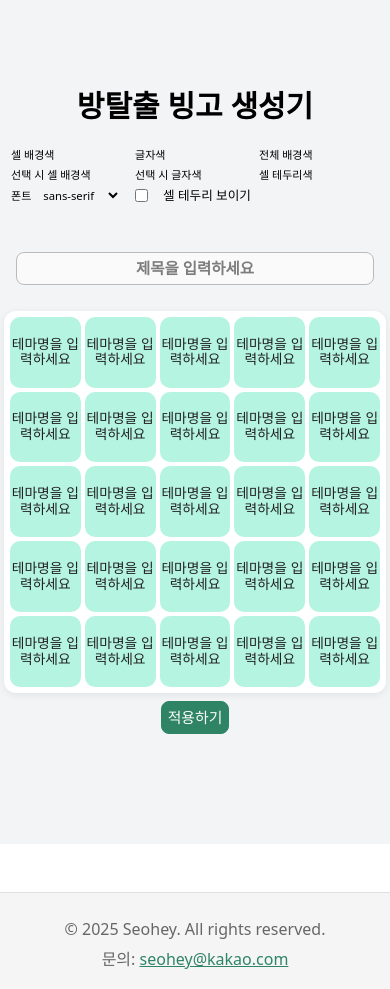
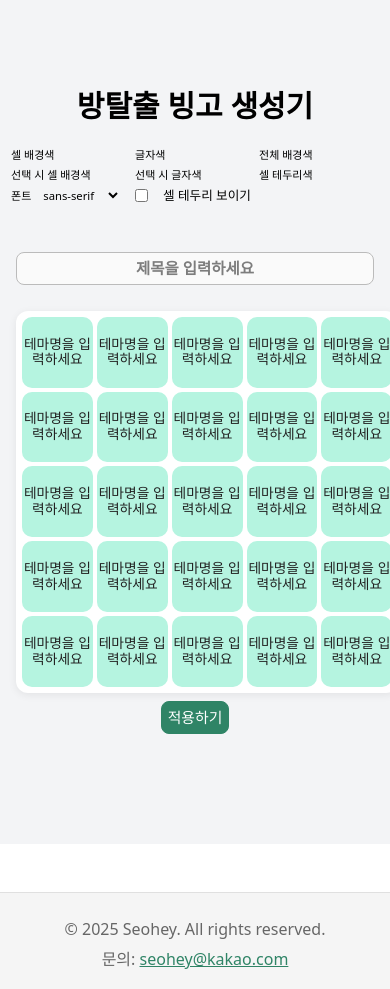
Before and after one commit to skojphy/bingo-generator, a SvelteKit app: page / in a window 390 px wide. Built offline with nearby package versions, Linux system fonts and the light colour scheme; some icons are missing.

Commit message:
fix: 🟩 빙고판 좌우 여백 및 정사각형 셀 완벽 고정
- margin: 0 auto, min-width/min-height/margin-left/right 제거

```diff
--- a/src/components/Board.svelte
+++ b/src/components/Board.svelte
@@ -191,7 +191,7 @@
 		placeholder="제목을 입력하세요"
 		bind:value={boardTitle}
 		maxlength={40}
-		on:input={() => styleChanged = true}
+		on:input={() => (styleChanged = true)}
 	/>
 </div>
 
@@ -205,7 +205,9 @@
 			<div
 				class="cell-outer"
 				on:click={() => toggleCell(i, j)}
-				on:keydown={(e) => { if (e.key === 'Enter' || e.key === ' ') toggleCell(i, j); }}
+				on:keydown={(e) => {
+					if (e.key === 'Enter' || e.key === ' ') toggleCell(i, j);
+				}}
 				tabindex="0"
 				role="button"
 				aria-pressed={checked[i][j]}
@@ -225,7 +227,11 @@
 						: 'none'};color:{checked[i][j] ? styleConfig.checkedCellTextColor : styleConfig.color};"
 				></textarea>
 				<div
-					class="cell-content {board[i][j]?.length > 24 ? 'shrink2' : board[i][j]?.length > 14 ? 'shrink' : ''}"
+					class="cell-content {board[i][j]?.length > 24
+						? 'shrink2'
+						: board[i][j]?.length > 14
+							? 'shrink'
+							: ''}"
 					style="background:{checked[i][j]
 						? styleConfig.checkedCellColor
 						: styleConfig.cellColor};border:1.5px solid {styleConfig.cellBorderColor};border-style:{styleConfig.borderVisible
@@ -241,7 +247,10 @@
 
 <!-- 공유 버튼 UI: 빙고판과 버튼 사이 여백 추가 -->
 <div class="share-controls share-controls-bottom">
-	<button class="share-btn {styleChanged ? 'apply-btn' : ''}" on:click={styleChanged ? applyStyle : shareBoard}>
+	<button
+		class="share-btn {styleChanged ? 'apply-btn' : ''}"
+		on:click={styleChanged ? applyStyle : shareBoard}
+	>
 		{styleChanged ? '적용하기' : '공유하기'}
 	</button>
 	{#if shareUrl}
@@ -272,35 +281,29 @@
 		grid-template-rows: repeat(5, 1fr);
 		gap: 12px;
 		margin: 0 auto;
-		margin-left: 5vw;
-		margin-right: 5vw;
 		box-shadow: 0 2px 8px rgba(0, 0, 0, 0.07);
 		border-radius: 12px;
 		padding: 24px;
 		z-index: 0;
-		min-width: 340px;
 	}
 	@media (max-width: 700px) {
 		.board-grid {
 			width: 92vw !important;
 			height: 92vw !important;
-			min-width: 340px;
-			min-height: 0;
 			padding: 14px;
 			gap: 7px;
-			margin-left: 2vw;
-			margin-right: 2vw;
+			margin: 0 auto;
+			box-sizing: border-box;
 		}
 	}
 	@media (max-width: 430px) {
 		.board-grid {
 			width: 98vw !important;
 			height: 98vw !important;
-			min-width: 340px;
 			padding: 6px;
 			gap: 4px;
-			margin-left: 1vw;
-			margin-right: 1vw;
+			margin: 0 auto;
+			box-sizing: border-box;
 		}
 	}
 	.cell-outer {
@@ -402,7 +405,11 @@
 		border-radius: 8px;
 		font-size: 1.02rem;
 		cursor: pointer;
-		transition: background 0.2s, font-size 0.2s, padding 0.2s, width 0.2s;
+		transition:
+			background 0.2s,
+			font-size 0.2s,
+			padding 0.2s,
+			width 0.2s;
 		white-space: normal;
 		word-break: keep-all;
 		width: auto;
@@ -413,7 +420,9 @@
 		background: #2f8466;
 		color: #fff;
 		border: 1.5px solid #2f8466;
-		transition: background 0.2s, color 0.2s;
+		transition:
+			background 0.2s,
+			color 0.2s;
 	}
 	.apply-btn:hover {
 		background: #22624c;
@@ -491,7 +500,9 @@
 		background: #fafafa;
 		margin-bottom: 0.5em;
 		outline: none;
-		transition: border 0.18s, font-size 0.18s;
+		transition:
+			border 0.18s,
+			font-size 0.18s;
 		box-sizing: border-box;
 	}
 	.bingo-title-input:focus {
@@ -504,14 +515,6 @@
 			font-size: 1.08em;
 			padding: 0.32em 0.5em;
 		}
-		.board-grid {
-			width: 92vw !important;
-			height: 92vw !important;
-			min-width: 0;
-			min-height: 0;
-			padding: 14px;
-			gap: 7px;
-		}
 	}
 	@media (max-width: 430px) {
 		.bingo-title-input {
@@ -520,11 +523,5 @@
 			font-size: 0.97em;
 			padding: 0.25em 0.3em;
 		}
-		.board-grid {
-			width: 98vw !important;
-			height: 98vw !important;
-			padding: 6px;
-			gap: 4px;
-		}
 	}
 </style>
```
